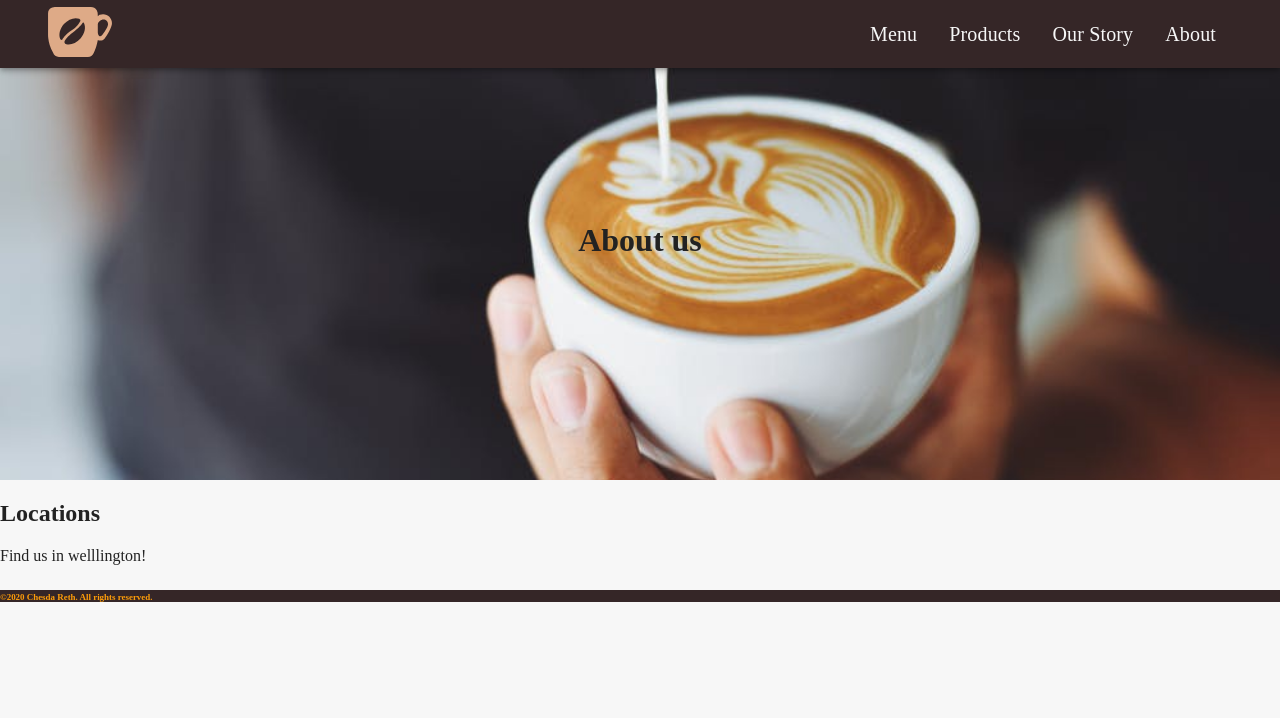
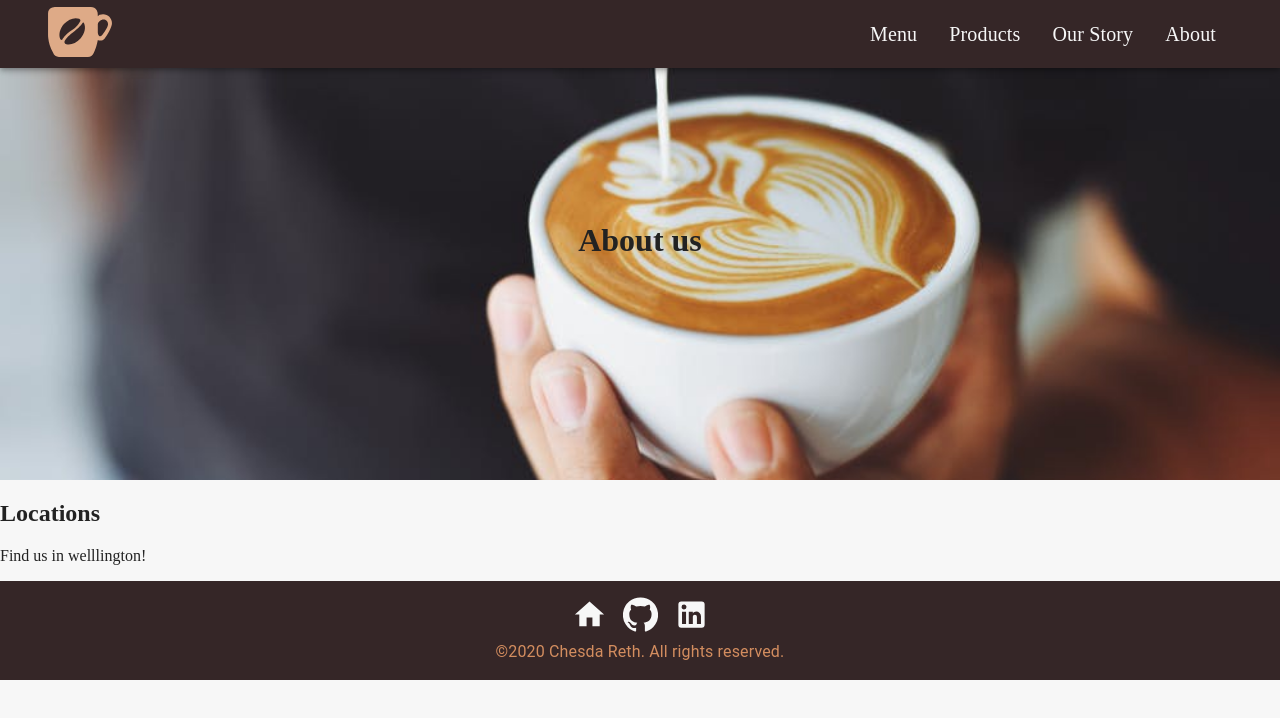
Before and after one commit to rethc/smooth-brew, a Gatsby site: page /about in a window 1280 px wide. Built offline with nearby package versions, Linux system fonts and the light colour scheme; Gatsby itself is replaced by a stand-in of ours.

Commit message:
fixed duplicate classes in links

```diff
--- a/src/components/SideDrawer.js
+++ b/src/components/SideDrawer.js
@@ -4,7 +4,6 @@ import Menu from "@material-ui/icons/Menu";
 import { useState } from "react"
 import List from "@material-ui/core/List";
 import ListItem from "@material-ui/core/ListItem";
-import ListItemText from "@material-ui/core/ListItemText";
 import { Link } from "gatsby";
 import { AnchorLink } from "gatsby-plugin-anchor-links";
 import Typography from "@material-ui/core/Typography";
@@ -53,7 +52,6 @@ const SideDrawer = () => {
                     <Typography variant="h6">
                         <AnchorLink
                             to="/#menu"
-                            className="nav-link"
                             title="Menu"
                             className={classes.linkText}
                         />
@@ -63,7 +61,6 @@ const SideDrawer = () => {
                     <Typography variant="h6">
                         <AnchorLink
                             to="/#products"
-                            className="nav-link"
                             title="Products"
                             className={classes.linkText}
                         />
@@ -73,7 +70,6 @@ const SideDrawer = () => {
                     <Typography variant="h6" noWrap="false">
                         <AnchorLink
                             to="/#our-story"
-                            className="nav-link"
                             title="Our Story"
                             className={classes.linkText}
                         />
@@ -83,7 +79,6 @@ const SideDrawer = () => {
                     <Typography variant="h6">
                         <Link
                             to="/about"
-                            className="nav-link"
                             title="About"
                             className={classes.linkText}
                         >
--- a/src/components/layout.css
+++ b/src/components/layout.css
@@ -1,6 +1,6 @@
 :root {
   --mainBrown: #352627;
-  --mainYellow: rgb(255, 158, 9);
+  --mainYellow: #ff9e09;
   --secondaryYellow: rgb(255, 99, 9);
   --mainGrey: #ece8dc;
   --mainWhite: #f7f7f7;
--- a/src/components/layout.js
+++ b/src/components/layout.js
@@ -1,25 +1,22 @@
 import React from "react";
 import PropTypes from "prop-types";
-//import "./bootstrap.min.css";
-//import "./layout.css";
 import { Link } from "gatsby";
+import { AnchorLink } from "gatsby-plugin-anchor-links";
 import logo from "../images/logo.svg";
-
 import AppBar from "@material-ui/core/AppBar";
 import Toolbar from "@material-ui/core/Toolbar";
-import MenuIcon from "@material-ui/icons/Menu";
-import IconButton from "@material-ui/core/IconButton";
 import Typography from "@material-ui/core/Typography";
-import Button from "@material-ui/core/Button";
 import List from "@material-ui/core/List";
 import ListItem from "@material-ui/core/ListItem";
 import Container from "@material-ui/core/Container";
-import { AnchorLink } from "gatsby-plugin-anchor-links";
 import { makeStyles } from "@material-ui/core/styles";
 import SideDrawer from "./SideDrawer";
 import Hidden from "@material-ui/core/Hidden";
 import HideOnScroll from "./HideOnScroll";
-
+import Grid from "@material-ui/core/Grid";
+import GitHubIcon from "@material-ui/icons/GitHub";
+import HomeIcon from "@material-ui/icons/Home";
+import LinkedinIcon from "@material-ui/icons/LinkedIn";
 
 import "./layout.css";
 
@@ -39,6 +36,21 @@ const useStyles = makeStyles({
   navbarDisplayFlex: {
     display: `flex`,
     justifyContent: `space-between`
+  },
+  footer: {
+    backgroundColor: "#352627",
+    width: "100%",
+    position: "relative",
+    overflow: "hidden",
+    padding: "1em 0 ",
+  },
+  socialButtons: {
+    color: "#f7f7f7",
+  },
+  copyright: {
+    color: "#D38D5F",
+    marginTop: "0.25em",
+    textAlign: "center"
   }
 });
 
@@ -64,7 +76,6 @@ const Layout = ({ children }) => {
                     <Typography variant="h6">
                       <AnchorLink
                         to="/#menu"
-                        className="nav-link"
                         title="Menu"
                         className={classes.linkText}
                       />
@@ -74,7 +85,6 @@ const Layout = ({ children }) => {
                     <Typography variant="h6">
                       <AnchorLink
                         to="/#products"
-                        className="nav-link"
                         title="Products"
                         className={classes.linkText}
                       />
@@ -84,7 +94,6 @@ const Layout = ({ children }) => {
                     <Typography variant="h6" noWrap="false">
                       <AnchorLink
                         to="/#our-story"
-                        className="nav-link"
                         title="Our Story"
                         className={classes.linkText}
                       />
@@ -94,7 +103,6 @@ const Layout = ({ children }) => {
                     <Typography variant="h6">
                       <Link
                         to="/about"
-                        className="nav-link"
                         title="About"
                         className={classes.linkText}
                       >
@@ -111,26 +119,44 @@ const Layout = ({ children }) => {
           </Toolbar>
         </AppBar>
       </HideOnScroll>
+      {children}
+      <footer className={classes.footer}>
+        <Container>
+          <Grid item container spacing={2} justify="center">
+            <Grid
+              item
+              component={"a"}
+              target="_blank"
+              href="https://reth.nz"
+            >
+              <HomeIcon className={classes.socialButtons} fontSize="large" />
+            </Grid>
+            <Grid
+              item
+              component={"a"}
+              target="_blank"
+              href="https://github.com/rethc"
+            >
+              <GitHubIcon className={classes.socialButtons} fontSize="large" />
+            </Grid>
+            <Grid
+              item
+              component={"a"}
+              target="_blank"
+              href="https://www.linkedin.com/in/chesda-reth-8427741b3"
+            >
+              <LinkedinIcon className={classes.socialButtons} fontSize="large" />
+            </Grid>
+          </Grid>
+          <Typography className={classes.copyright}>
 
-      {children}
-      <footer className="footer py-3">
-        <div className="container">
-          <div className="row">
-            <div className="col-10 mx-auto col-md-6 text-yellow text-center">
-              <h6>
-                <small>
-                  &copy;{new Date().getFullYear().toString()} Chesda Reth. All
-                rights reserved.
-              </small>
-              </h6>
-            </div>
-          </div>
-        </div>
+            &copy;{new Date().getFullYear().toString()} Chesda Reth. All rights reserved.
+             </Typography>
+        </Container>
       </footer>
     </>
   );
 };
-
 Layout.propTypes = {
   children: PropTypes.node.isRequired
 };
```
